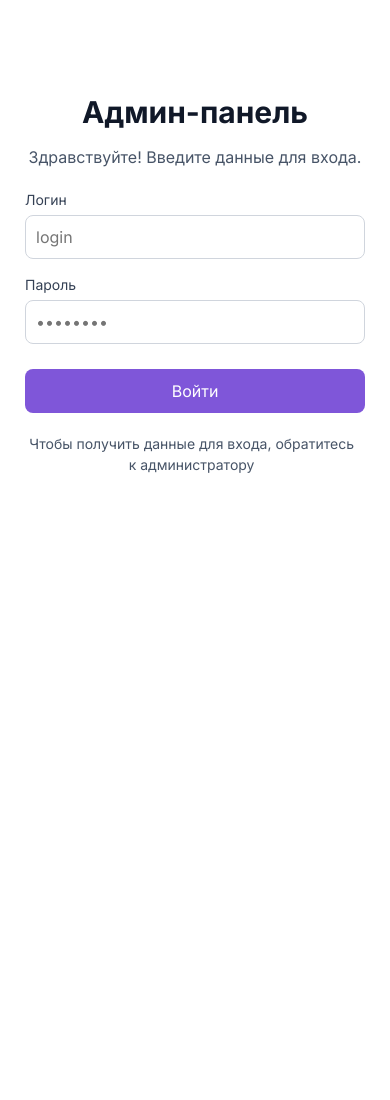
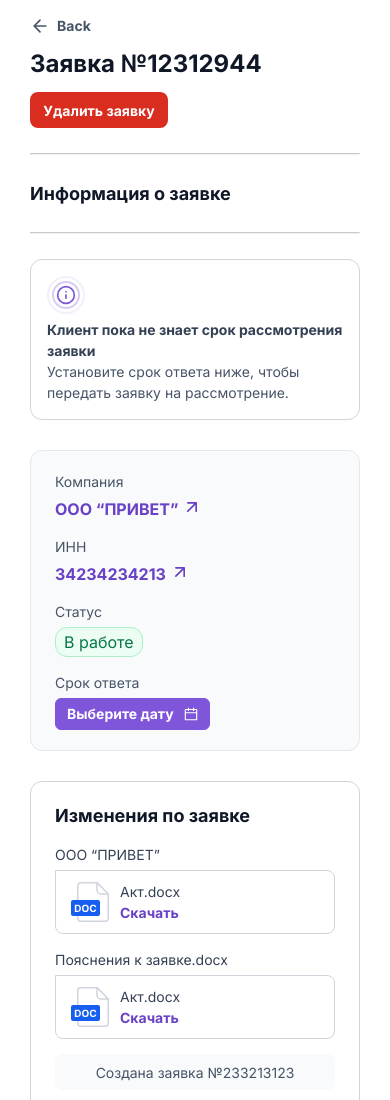
Before and after one commit to senice222/verification-arts-client, a React (Vite) app: page /application/1 in a window 390 px wide. Before the commit this address led to /login. Shown: the top 1100 px of the page. Before the commit the page ends 844 px from the top, so only its background shows below. Built offline with nearby package versions, Linux system fonts and the light colour scheme; no server answers.

Commit message:
responsive detailed

```diff
--- a/src/Layout/PanelLayout/PanelLayout.jsx
+++ b/src/Layout/PanelLayout/PanelLayout.jsx
@@ -16,15 +16,15 @@ const PanelLayout = () => {
     dispatch(fetchAuthMe())
   }, [])
 
-  useEffect(() => {
-    if (!admin.data && !admin.loading) {
-      navigate('/login')
-    }
-  }, [admin])
+  // useEffect(() => {
+  //   if (!admin.data && !admin.loading) {
+  //     navigate('/login')
+  //   }
+  // }, [admin])
 
-  if (admin.loading) {
-    return <Loader />
-  }
+  // if (admin.loading) {
+  //   return <Loader />
+  // }
   return (
     <div className={styles.layout}>
         <NavBar />
--- a/src/components/Modal/Modal.jsx
+++ b/src/components/Modal/Modal.jsx
@@ -1,8 +1,16 @@
 import s from './Modal.module.scss'
 import {Cross, Folder} from "./Svgs";
+import {useEffect} from "react";
 
 
 const Modal = ({children, isOpened, setOpen, long}) => {
+    useEffect(() => {
+        if (isOpened) {
+            document.body.style.overflowY = "hidden";
+        } else {
+            document.body.style.overflowY = "auto";
+        }
+    }, [isOpened])
     return (
         <div onClick={setOpen} className={`${s.bgModal} ${isOpened ? s.activeBg : ""}`}>
             <div onClick={(e) => e.stopPropagation()} className={`${s.content} ${long ? s.long : ''}`}>
--- a/src/components/PathComponent/PathComponent.jsx
+++ b/src/components/PathComponent/PathComponent.jsx
@@ -1,7 +1,12 @@
 import React from "react";
 import styles from "./PathComponent.module.scss";
+import {ArrowBack} from "../../pages/DetailedApplication/Svgs.jsx";
 const PathComponent = ({ first, second }) => {
   return (
+      <>
+          <div className={styles.responsiveBack}>
+              <ArrowBack/> <h3>Back</h3>
+          </div>
           <div className={styles.PathComponent}>
               <div className={styles.firstItem}>{first}</div>
               <svg
@@ -22,6 +27,8 @@ const PathComponent = ({ first, second }) => {
 
               <div className={styles.secondItem}>{second}</div>
           </div>
+      </>
+
   );
 };
 
--- a/src/components/PathComponent/PathComponent.module.scss
+++ b/src/components/PathComponent/PathComponent.module.scss
@@ -19,4 +19,21 @@
     svg {
         margin: 0 20px;
     }
+    @media (max-width: 880px) {
+        display: none;
+    }
 }
+.responsiveBack {
+    display: none;
+    align-items: center;
+    cursor: pointer;
+    h3 {
+        margin-left: 7px;
+        font-size: 14px;
+        color: #475467;
+        font-weight: 600;
+    }
+    @media (max-width: 880px) {
+        display: flex;
+    }
+}
--- a/src/components/PopUp/NavBar/NavBar.module.scss
+++ b/src/components/PopUp/NavBar/NavBar.module.scss
@@ -14,6 +14,9 @@
   }
   .items {
     margin-top: 15px;
+  }
+  @media (max-width: 880px) {
+    display: none;
   }
 }
 .item {
--- a/src/pages/DetailedApplication/DetailedApplication.jsx
+++ b/src/pages/DetailedApplication/DetailedApplication.jsx
@@ -1,6 +1,6 @@
 import styles from "./DetailedApplication.module.scss";
 import PathComponent from "../../components/PathComponent/PathComponent";
-import { Alert, ArrowLink, Pencil, CrossReport, ArrowLeft, Docs } from "./Svgs";
+import {Alert, ArrowLink, Pencil, CrossReport, ArrowLeft, Docs, ArrowBack} from "./Svgs";
 import { DatePicker, ConfigProvider } from "antd";
 import UploadButton from "./UploadButton/UploadButton"
 import CancelModal from '../../components/Modals/CancelModal/CancelModal'
@@ -14,6 +14,7 @@ const DetailedApplication = () => {
   };
   const [isOpened, setOpened] = useState(false)
   const [isCancel, setCancel] = useState(false)
+
   return (
     <>
     <ClarificationModal isOpen={isOpened} setOpen={() => setOpened(false)}/>
@@ -25,6 +26,7 @@ const DetailedApplication = () => {
         <h1>Заявка №12312944</h1>
         <button>Удалить заявку</button>
       </div>
+
       <hr />
       <h2 className={styles.subtitle}>Информация о заявке</h2>
       <hr />
--- a/src/pages/DetailedApplication/DetailedApplication.module.scss
+++ b/src/pages/DetailedApplication/DetailedApplication.module.scss
@@ -8,6 +8,9 @@
         color: #101828;
         font-weight: 600;
         font-size: 30px;
+        @media (max-width: 880px) {
+            font-size: 24px;
+        }
     }
     button {
         background-color: #D92D20;
@@ -20,6 +23,14 @@
         font-weight: 600;
         font-size: 14px;
         cursor: pointer;
+    }
+    @media (max-width: 880px) {
+        flex-direction: column;
+        align-items: flex-start;
+        margin-top: 10px;
+        button {
+            margin-top: 10px;
+        }
     }
 }
 .DetailedApplication {
@@ -48,9 +59,15 @@
             color: #344054;
         }
         p {
-            font-weight: 400px;
+            font-weight: 400;
             font-size: 14px;
             color: #475467;
+        }
+        @media (max-width: 880px) {
+            flex-direction: column;
+            svg {
+                margin-bottom: 5px;
+            }
         }
     }
     .company {
@@ -82,6 +99,15 @@
             .dateWrapper {
                 margin-top: 5px;
                 cursor: pointer;
+            }
+        }
+        @media (max-width: 880px) {
+            flex-direction: column;
+            .item {
+                margin-top: 15px;
+                &:first-child {
+                    margin-top: 0;
+                }
             }
         }
     }
@@ -130,6 +156,21 @@
                         }
                     }
                 }
+                @media (max-width: 880px) {
+                    svg {
+                        display: none;
+                    }
+                }
+            }
+        }
+        @media (max-width: 880px) {
+            flex-direction: column-reverse;
+            .report {
+                width: 100%;
+            }
+            .reportChanges {
+                width: 100% !important;
+                margin-bottom: 30px;
             }
         }
     }
@@ -179,6 +220,15 @@
         svg {
             margin-right: 7px;
         }
+        @media (max-width: 880px) {
+            display: flex;
+            justify-content: center;
+            align-items: center;
+            font-size: 15px;
+            svg {
+                margin-right: 2px;
+            }
+        }
     }
 }
 .reportChanges {
@@ -218,16 +268,35 @@
     }
     .logs {
         .log {
+            padding: 5px;
             background-color: #F9FAFB;
-            height: 36px;
+            min-height: 36px;
             border-radius: 8px;
             display: flex;
+            text-align: center;
             justify-content: center;
             align-items: center;
-            font-size: 14px;
-            font-weight: 500;
-            color: #475467;
             margin-top: 15px;
+            h3 {
+                font-size: 14px;
+                font-weight: 500;
+                color: #475467;
+            }
         }
     }
 }
+.responsiveBack {
+    margin-top: 10px;
+    display: none;
+    align-items: center;
+    cursor: pointer;
+    h3 {
+        margin-left: 7px;
+        font-size: 14px;
+        color: #475467;
+        font-weight: 600;
+    }
+    @media (max-width: 594px) {
+        display: flex;
+    }
+}
--- a/src/pages/DetailedApplication/Svgs.jsx
+++ b/src/pages/DetailedApplication/Svgs.jsx
@@ -214,3 +214,22 @@ export const Docs = () => {
     </svg>
   );
 };
+export const ArrowBack = () => {
+  return (
+      <svg
+          xmlns="http://www.w3.org/2000/svg"
+          width={20}
+          height={20}
+          viewBox="0 0 20 20"
+          fill="none"
+      >
+        <path
+            d="M15.8332 10.0001H4.1665M4.1665 10.0001L9.99984 15.8334M4.1665 10.0001L9.99984 4.16675"
+            stroke="#475467"
+            strokeWidth="1.66667"
+            strokeLinecap="round"
+            strokeLinejoin="round"
+        />
+      </svg>
+  )
+}
```
Lines whose indentation alone changed are shown as unchanged.
